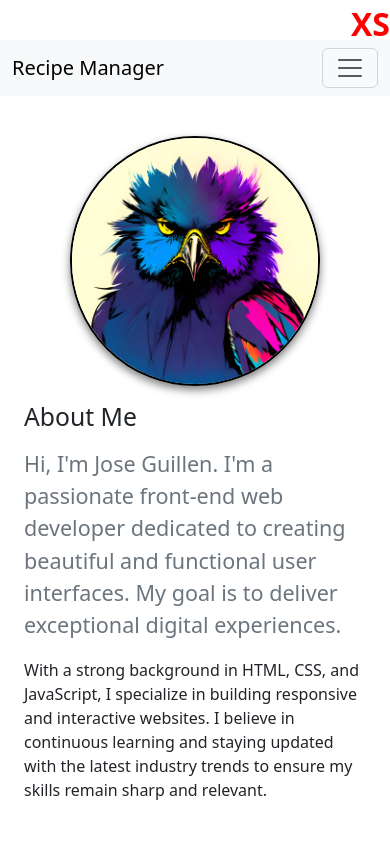
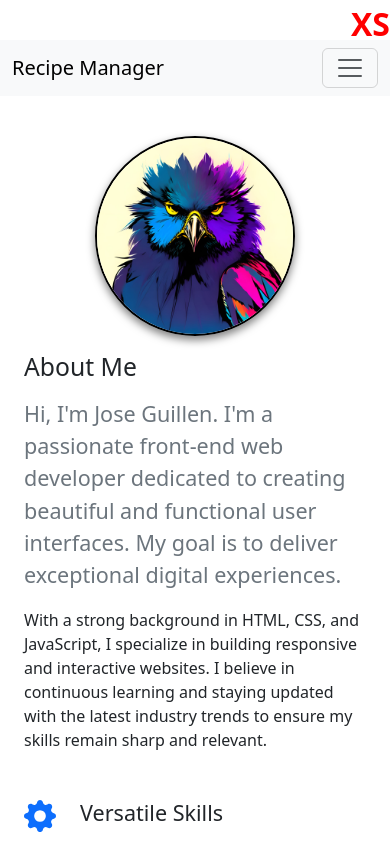
Before and after one commit to Exo-MDR-CD2000/multi-react-project, a React (Vite) app: page /about in a window 390 px wide. Shown: the top 844 px of the page. Built offline with nearby package versions, Linux system fonts and the light colour scheme.

Commit message:
adjusted media queries for about me image and formatted overall app scss

```diff
--- a/src/css/App.css
+++ b/src/css/App.css
@@ -33,8 +33,16 @@
   box-shadow: 0 4px 8px rgba(0, 0, 0, 0.5); /* Adds a soft black shadow */
 }
 
-/* Custom styles for medium and small breakpoints */
-@media (max-width: 767.98px) { /* Small devices (landscape phones, less than 768px) */
+@media (max-width: 575.98px) { /* Extra small devices (portrait phones, less than 576px) */
+  #exotic-bird {
+    width: 200px;
+    height: 200px;
+    display: block;
+    margin-left: auto;
+    margin-right: auto;
+  }
+}
+@media (min-width: 576px) and (max-width: 767.98px) { /* Small devices (landscape phones, 576px and up) */
   #exotic-bird {
     width: 250px;
     height: 250px;
@@ -52,6 +60,15 @@
     margin-right: auto;
   }
 }
+@media (min-width: 992px) and (max-width: 1199.98px) { /* Large devices (desktops, 992px and up) */
+  #exotic-bird {
+    width: 375px;
+    height: 375px;
+    display: block;
+    margin-left: auto;
+    margin-right: auto;
+  }
+}
 .footer-text {
   font-size: 0.875rem;
   font-style: italic;
--- a/src/css/App.min.css
+++ b/src/css/App.min.css
@@ -1 +1 @@
-.location-route-test{color:red}.card-wrapper{transition:transform .3s ease,box-shadow .3s ease}.card-wrapper:hover{transform:scale(1.02);box-shadow:0 4px 8px rgba(0,0,0,.2)}#scrollToTop{border-radius:50%;width:50px;height:50px;display:flex;align-items:center;justify-content:center;font-size:24px;transition:opacity .3s ease-in-out,visibility .3s ease-in-out;opacity:0;visibility:hidden}#scrollToTop.visible{opacity:1;visibility:visible}#exotic-bird{border-radius:50% !important;border:2px solid #000;box-shadow:0 4px 8px rgba(0,0,0,.5)}@media(max-width: 767.98px){#exotic-bird{width:250px;height:250px;display:block;margin-left:auto;margin-right:auto}}@media(min-width: 768px)and (max-width: 991.98px){#exotic-bird{width:300px;height:300px;display:block;margin-left:auto;margin-right:auto}}.footer-text{font-size:.875rem;font-style:italic;color:#6c757d}/*# sourceMappingURL=App.min.css.map */
+.location-route-test{color:red}.card-wrapper{transition:transform .3s ease,box-shadow .3s ease}.card-wrapper:hover{transform:scale(1.02);box-shadow:0 4px 8px rgba(0,0,0,.2)}#scrollToTop{border-radius:50%;width:50px;height:50px;display:flex;align-items:center;justify-content:center;font-size:24px;transition:opacity .3s ease-in-out,visibility .3s ease-in-out;opacity:0;visibility:hidden}#scrollToTop.visible{opacity:1;visibility:visible}#exotic-bird{border-radius:50% !important;border:2px solid #000;box-shadow:0 4px 8px rgba(0,0,0,.5)}@media(max-width: 575.98px){#exotic-bird{width:200px;height:200px;display:block;margin-left:auto;margin-right:auto}}@media(min-width: 576px)and (max-width: 767.98px){#exotic-bird{width:250px;height:250px;display:block;margin-left:auto;margin-right:auto}}@media(min-width: 768px)and (max-width: 991.98px){#exotic-bird{width:300px;height:300px;display:block;margin-left:auto;margin-right:auto}}@media(min-width: 992px)and (max-width: 1199.98px){#exotic-bird{width:375px;height:375px;display:block;margin-left:auto;margin-right:auto}}.footer-text{font-size:.875rem;font-style:italic;color:#6c757d}/*# sourceMappingURL=App.min.css.map */
--- a/src/scss/App.scss
+++ b/src/scss/App.scss
@@ -1,6 +1,8 @@
 .location-route-test {
   color: red;
 }
+
+// -------- Recipe Card Component --------
 
 .card-wrapper {
   transition: transform 0.3s ease, box-shadow 0.3s ease;
@@ -10,6 +12,8 @@
     box-shadow: 0 4px 8px rgba(0, 0, 0, 0.2);
   }
 }
+
+// -------- ScrollBackToTop Component --------
 
 #scrollToTop {
     border-radius: 50%;
@@ -28,6 +32,7 @@
         visibility: visible;
     }
 }
+// -------- About Me Page --------
 
 #exotic-bird {
   border-radius: 50% !important; /* Makes the image rounded */
@@ -35,8 +40,17 @@
   box-shadow: 0 4px 8px rgba(0, 0, 0, 0.5); /* Adds a soft black shadow */
 }
 
-/* Custom styles for medium and small breakpoints */
-@media (max-width: 767.98px) { /* Small devices (landscape phones, less than 768px) */
+@media (max-width: 575.98px) { /* Extra small devices (portrait phones, less than 576px) */
+  #exotic-bird {
+    width: 200px;
+    height: 200px;
+    display: block;
+    margin-left: auto;
+    margin-right: auto;
+  }
+}
+
+@media (min-width: 576px) and (max-width: 767.98px) { /* Small devices (landscape phones, 576px and up) */
   #exotic-bird {
     width: 250px;
     height: 250px;
@@ -56,6 +70,18 @@
   }
 }
 
+@media (min-width: 992px) and (max-width: 1199.98px) { /* Large devices (desktops, 992px and up) */
+  #exotic-bird {
+    width: 375px;
+    height: 375px;
+    display: block;
+    margin-left: auto;
+    margin-right: auto;
+  }
+}
+
+// ------ Footer Component ------
+
 .footer-text {
     font-size: 0.875rem;
     font-style: italic;
```
Also changed, not shown: 2 other files (tests, documents, lock files or other folders).
